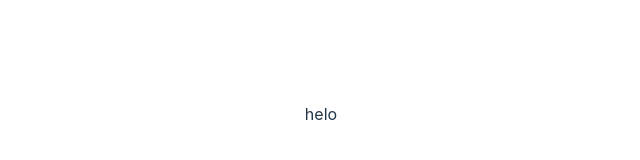
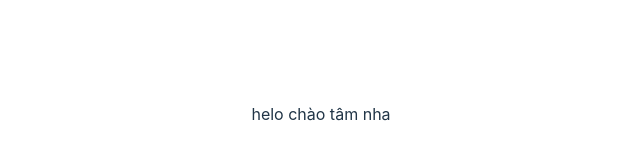
Before and after one commit to devcontainerDuy/Manager_30Glow, a React (Vite) app: page / in a window 1280 px wide. Shown: the part 286-446 px from the top of the page, without its empty margins (319-959 px from the left). Built offline with nearby package versions, Linux system fonts and the light colour scheme.

Commit message:
Update app

```diff
--- a/src/App.jsx
+++ b/src/App.jsx
@@ -1,16 +1,12 @@
-import { useState } from 'react'
-import reactLogo from './assets/react.svg'
-import viteLogo from '/vite.svg'
-import './App.css'
+import { useState } from "react";
+import reactLogo from "./assets/react.svg";
+import viteLogo from "/vite.svg";
+import "./App.css";
 
 function App() {
-  const [count, setCount] = useState(0)
+  const [count, setCount] = useState(0);
 
-  return (
-    <>
-      helo
-    </>
-  )
+  return <>helo chào tâm nha</>;
 }
 
-export default App
+export default App;
```
